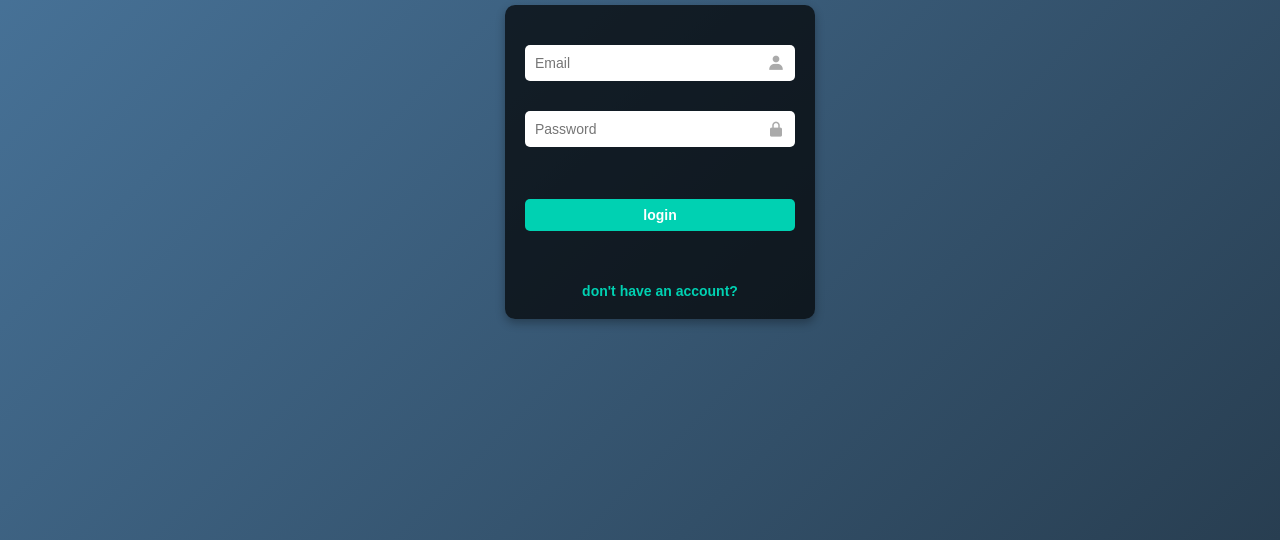
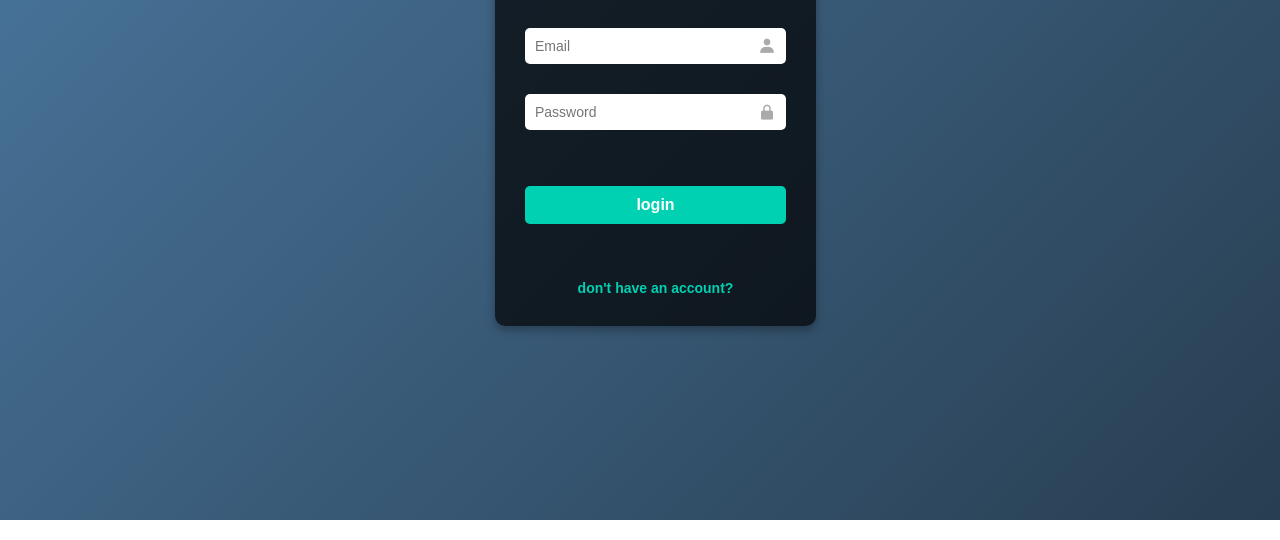
Before and after one commit to Zaka6X/LokedIn-6X, a plain HTML site: page login.html in a window 1280 px wide. Shown: the part 280-820 px from the top of the page. Drawn offline with nearby package versions, Linux system fonts and the light colour scheme.

```diff
--- a/login.html
+++ b/login.html
@@ -5,7 +5,6 @@
     <meta name="viewport" content="width=device-width, initial-scale=1.0">
     <title>LockedIn 6X - Login</title>
     <link rel="stylesheet" href="style/style.css">
-    <link rel="stylesheet" href="style/responsive.css">
     <link href='https://unpkg.com/boxicons@2.1.4/css/boxicons.min.css' rel='stylesheet'>
 </head>
 <body>
```
